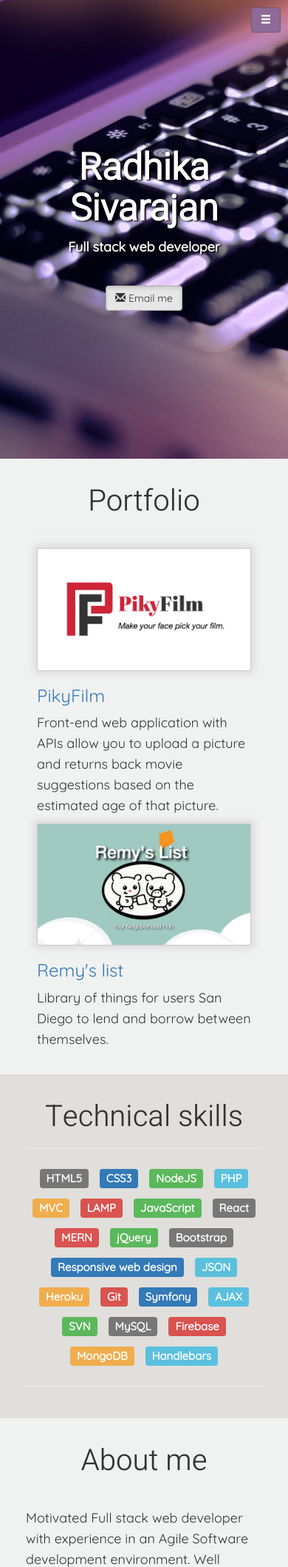
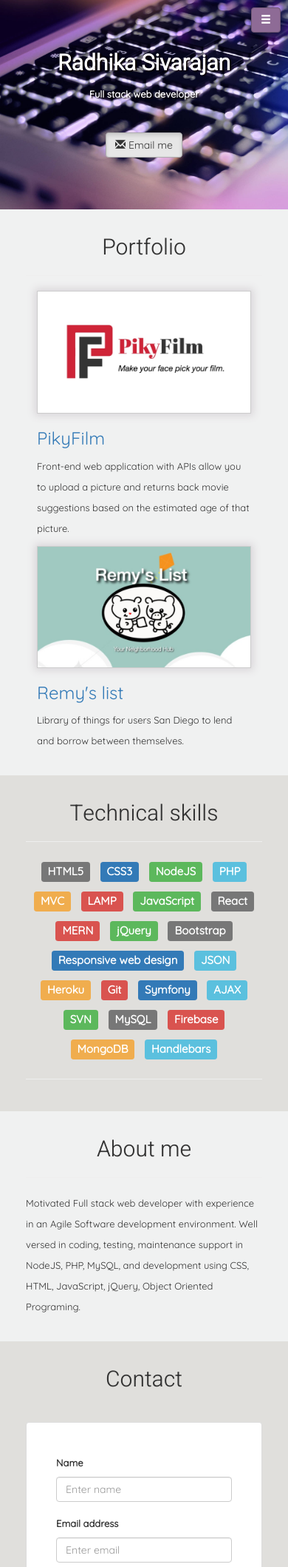
Before and after one commit to radhika-sivarajan/Portfolio, a PHP site: page / in a window 390 px wide. Shown: the top 2118 px of the page at 74% size. Run offline with PHP 8.4, Linux system fonts and the light colour scheme; some libraries are stand-ins or nearby versions.

Commit message:
Mobile screen responsive

```diff
--- a/assets/css/styles.css
+++ b/assets/css/styles.css
@@ -120,7 +120,7 @@ body {
     background-image: url('../images/banner.jpg');
     background-size: cover;
     color: white;
-    padding: 200px 80px;
+    padding: 18% 2%;
 }
 
 #intro h1 {
@@ -220,3 +220,28 @@ footer {
         margin-left: 250px;
     }
 }
+
+@media screen and (max-width: 500px) {
+    .sidebar-navigation ul {
+        font-size: 13px;
+    }
+    #main-container {
+        font-size: 13px;
+    }
+    #intro h1 {
+        font-size: 30px;
+    }
+    .heading {
+        font-size: 30px;
+    }
+    .btn-social {
+        height: 25px;
+        width: 25px;
+    }
+    #sidebar-header.toggled {
+        width: 150px;
+    }
+    #main-container.toggled {
+        margin-left: 150px;
+    }
+}
```
